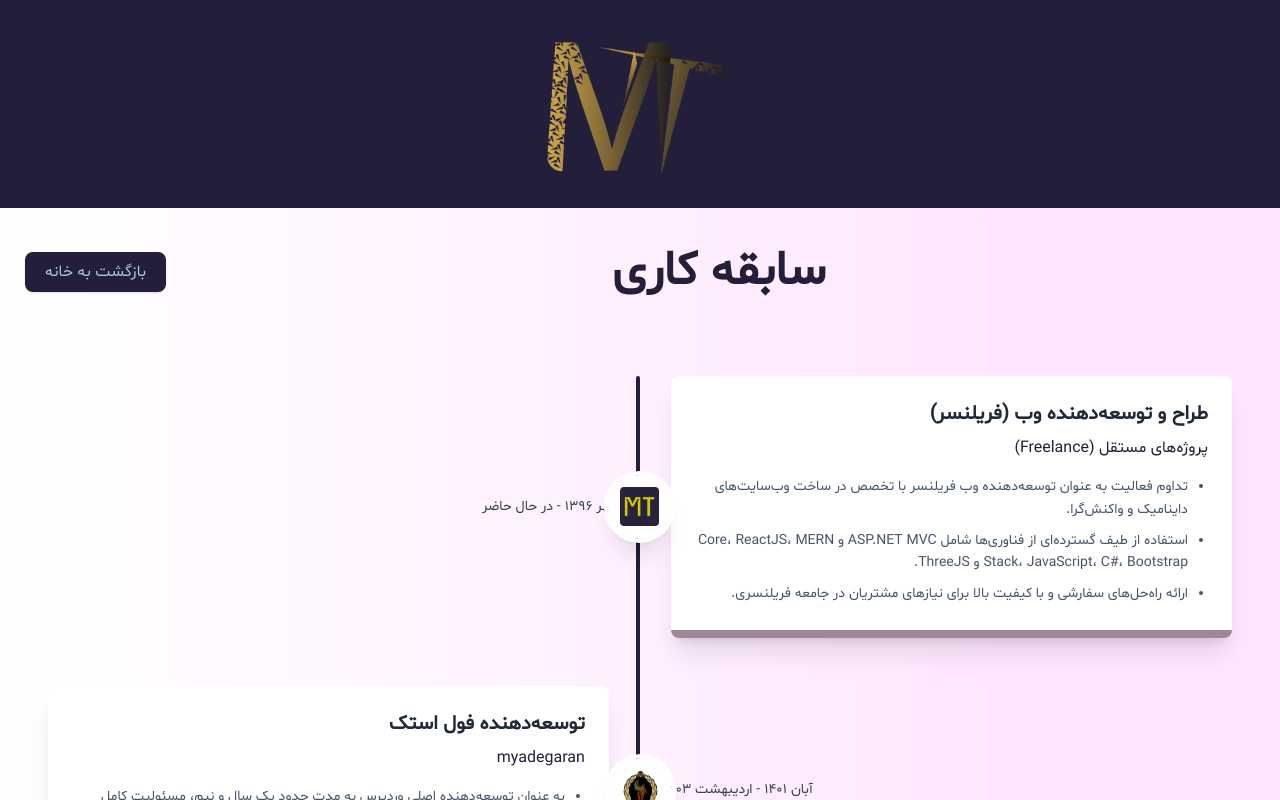
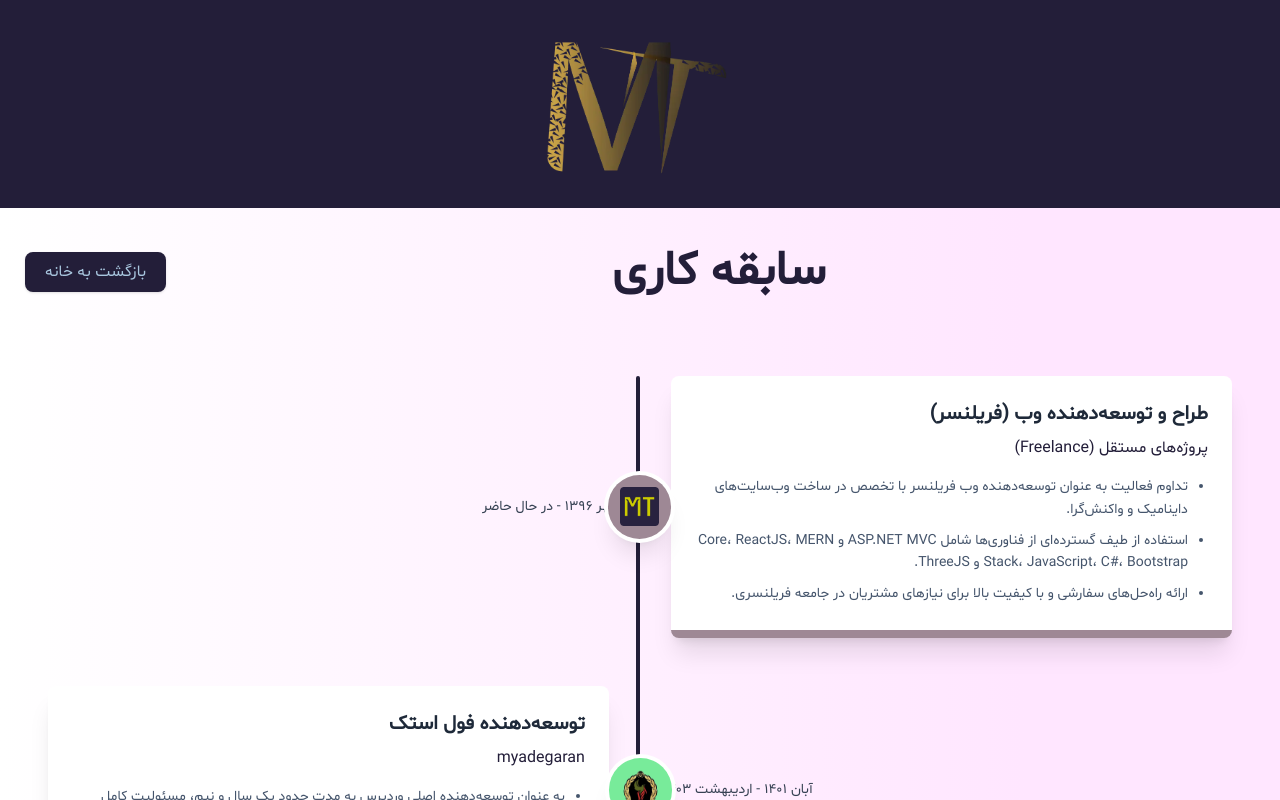
Before and after one commit to MatinT-SA/My-Personal-Website, a Next.js app: page /experience in a window 1280 px wide. Shown: the top 800 px of the page. Built offline with nearby package versions, Linux system fonts and the light colour scheme.

Commit message:
fixing iconBg color for our icon div by making use of CSS custom properties (variable)

```diff
--- a/app/components/experience/TimelineElement.js
+++ b/app/components/experience/TimelineElement.js
@@ -7,11 +7,11 @@ const TimelineElement = ({
   title,
   company,
   points,
-  iconBg,
+  iconBg, // Guaranteed to be a Hex color, e.g., "#9e8895"
   index,
   iconUrl,
 }) => {
-  // ... (Observer logic omitted for brevity)
+  // 🚨 FIX: State and Ref must be declared here for use below
   const [isVisible, setIsVisible] = useState(false);
   const ref = useRef(null);
 
@@ -32,7 +32,7 @@ const TimelineElement = ({
 
     return () => {
       if (ref.current) {
-        observer.unobserve(ref.current);
+        observer.unobserve(ref.current); // Fixed the unobserve target
       }
     };
   }, []);
@@ -43,7 +43,6 @@ const TimelineElement = ({
     ? "md:left-1/2 md:text-left md:pl-6"
     : "md:right-1/2 md:text-right md:pr-6";
 
-  // 🚨 CHANGE 1: Simplify cardBaseClasses by removing the hardcoded border color
   const cardBaseClasses =
     "w-full shadow-xl rounded-lg p-6 bg-white border-b-8 border-opacity-70 transition duration-700 ease-out";
 
@@ -54,26 +53,33 @@ const TimelineElement = ({
   const cardOrder = isOdd ? "md:order-3" : "md:order-1";
   const spacerOrder = isOdd ? "md:order-1" : "md:order-3";
 
+  // Hex color for the border
+  const cardBorderColor = iconBg;
+
   return (
     <div
       ref={ref}
+      // Pass the Hex colors to the CSS variables
+      style={{
+        transitionDelay: isVisible ? `${index * 0.1}s` : "0s",
+        "--icon-bg-color": iconBg,
+        "--card-border-color": cardBorderColor,
+      }}
       className={`relative flex justify-between items-center w-full mb-12 group ${visibilityClasses}`}
-      style={{ transitionDelay: isVisible ? `${index * 0.1}s` : "0s" }}
     >
       {/* 1. Spacer */}
       <div className={`hidden md:block w-[48%] ${spacerOrder}`} />
 
-      {/* 2. Timeline Icon/Dot (Fixing the IconBg visibility) */}
+      {/* 2. Timeline Icon/Dot: Uses icon-dot-background class */}
       <div
-        className={`hidden md:flex md:order-2 w-16 h-16 rounded-full shadow-xl z-10 items-center justify-center ${iconBg} ring-4 ring-white overflow-hidden`}
+        className={`hidden md:flex md:order-2 w-16 h-16 rounded-full shadow-xl z-10 items-center justify-center icon-dot-background ring-4 ring-white overflow-hidden`}
       >
         {iconUrl ? (
           <img
             src={iconUrl}
             alt={`${company} Logo`}
-            // 🚨 FIX 2: Added bg-white to the image wrapper to ensure logo stands out,
-            // and reduced padding slightly to let more of the iconBg show as a rim.
-            className="w-full h-full object-contain p-3 bg-white"
+            // Removed bg-white
+            className="w-full h-full object-contain p-3"
           />
         ) : (
           <svg
@@ -86,28 +92,9 @@ const TimelineElement = ({
         )}
       </div>
 
-      {/* 3. The main content card */}
+      {/* 3. The main content card: Applies the border color using the new CSS variable */}
       <div
-        className={`w-full md:w-[48%] ${cardOrder} ${cardBaseClasses}`}
-        // 🚨 FIX 3: Use inline style to dynamically set the border color
-        // based on the iconBg class. This requires mapping `iconBg` (e.g., 'bg-blue-600')
-        // to `border-[color]` (e.g., 'border-blue-600').
-        // Since we can't easily extract the color from the class string in runtime,
-        // we'll assume the same color class can be used for border-* if your Tailwind
-        // setup includes JIT compilation and dynamic variants.
-        // A safer solution is using a style object, but for simplicity:
-        style={{
-          borderColor: iconBg.replace("bg-", "var(--tw-border-opacity, 1) "),
-          // NOTE: This assumes `iconBg` is a simple background class like `bg-red-500`
-          // and you have CSS variables or dynamic color loading enabled.
-          // A more direct fix is to pass the HEX/RGB color via a dedicated prop.
-        }}
-        // The most reliable way for dynamic Tailwind colors is to rely on JIT/dynamic classes:
-        // We'll trust that adding a `border-` class will work alongside the hardcoded
-        // `border-b-8 border-opacity-70` in `cardBaseClasses`.
-        // To make it work, we must manually change the `cardBaseClasses` to be:
-        // "w-full shadow-xl rounded-lg p-6 bg-white border-b-8 transition duration-700 ease-out"
-        // AND then combine with the border color class.
+        className={`w-full md:w-[48%] ${cardOrder} ${cardBaseClasses} card-border-style`}
       >
         <div dir="rtl">
           <h3 className="text-xl font-bold text-gray-800 mb-2">{title}</h3>
--- a/app/styles/global.css
+++ b/app/styles/global.css
@@ -36,6 +36,18 @@
   --animate-float-lg: float-lg 35s ease-in-out infinite;
   --animate-float-xlg: float-xlg 45s ease-in-out infinite;
   --animate-float-wide: float-wideScreen 35s ease-in-out infinite;
+}
+
+.icon-dot-background {
+  /* This is the final fix: We use the value stored in the variable --icon-bg-color
+      to look up the corresponding Tailwind background class and apply it.
+    */
+  background-color: var(--icon-bg-color);
+}
+
+.card-border-style {
+  /* Use the CSS variable to set the border color dynamically */
+  border-color: var(--card-border-color);
 }
 
 @layer utilities {
```
